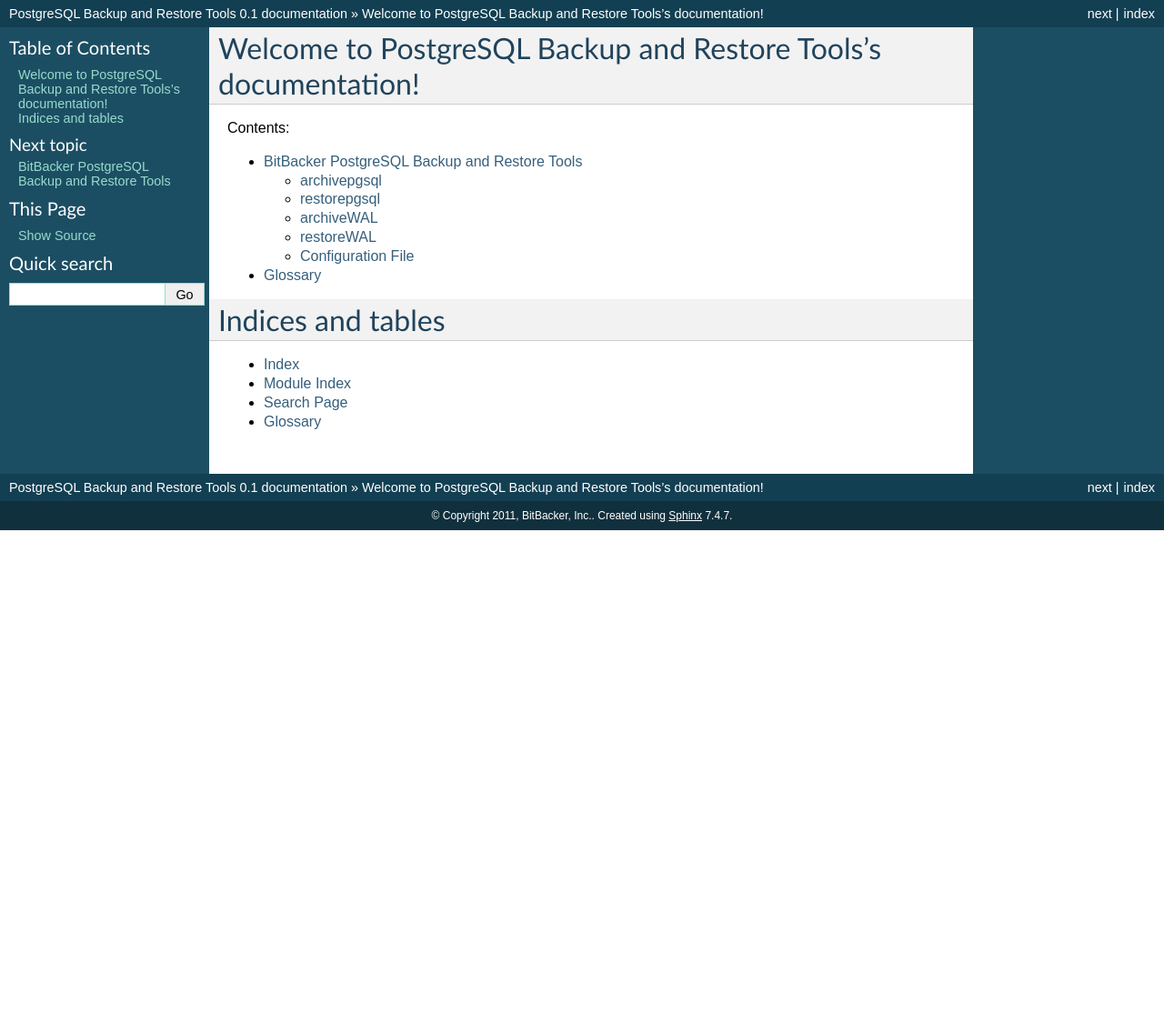
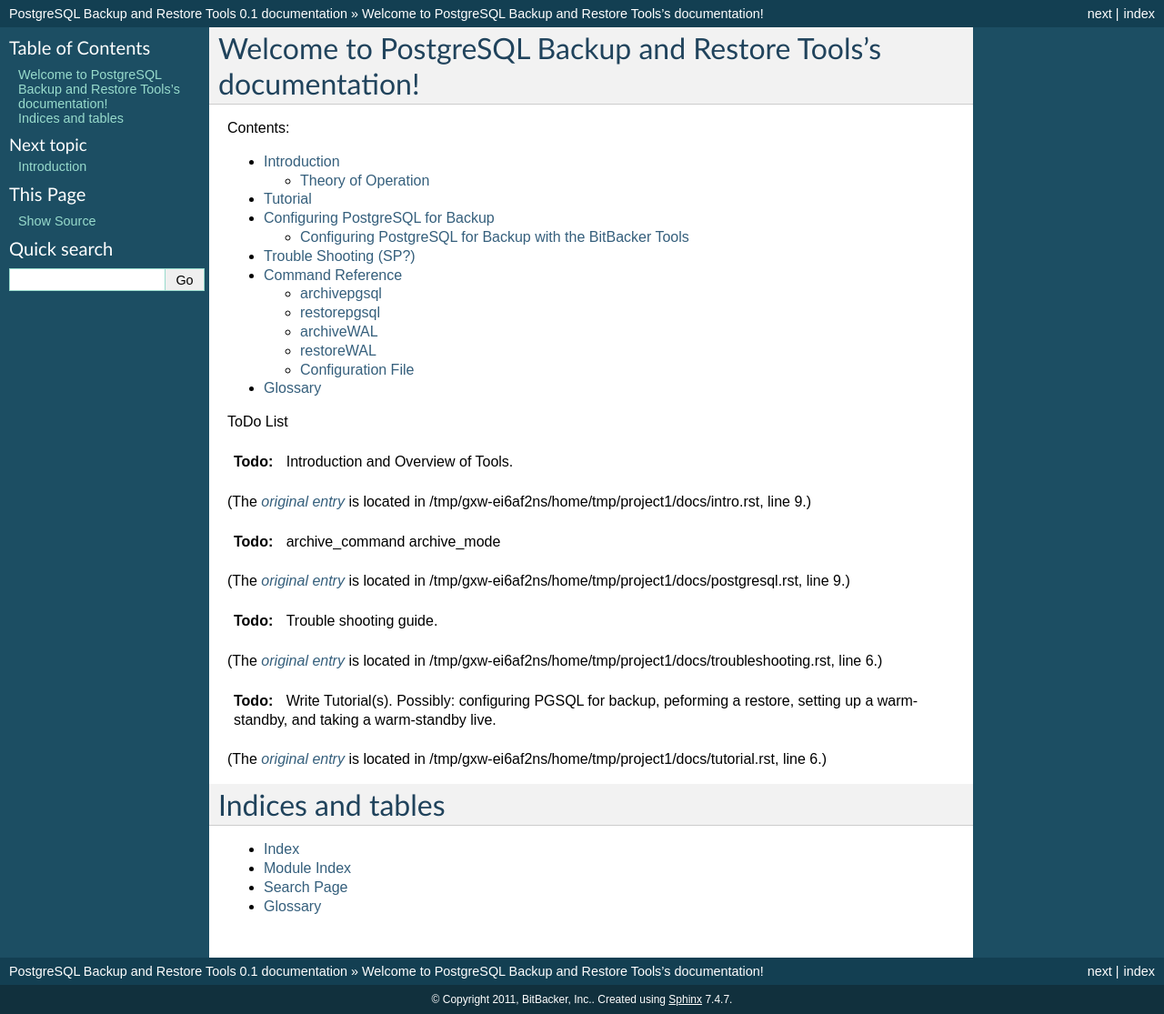
Before and after one commit to nbarendt/PgsqlBackup, a Sphinx documentation site: the page built from docs/index.rst, in a window 1280 px wide. Shown: the whole page at 91% size. Built offline with Sphinx 7.4.7, drawn with Linux system fonts in a browser that asks for light colours; before the commit the page ends 900 px from its top, so only the background shows below that.

Commit message:
adding placeholders and updating glossary

```diff
--- a/docs/conf.py
+++ b/docs/conf.py
@@ -255,4 +255,4 @@
 # Allow duplicate toc entries.
 #epub_tocdup = True
 
-todo_include_todos = False
+todo_include_todos = True
--- a/docs/glossary.rst
+++ b/docs/glossary.rst
@@ -4,6 +4,11 @@
 ========
 
 .. glossary::
+    :sorted:
+
+    postgresql.conf
+        The top-level PostgreSQL configuration file.  Typically
+        :file:`/etc/postgresql.conf`.
 
     configuration file
         The primary configuration file for the BitBacker PostgreSQL Backup and
@@ -12,3 +17,37 @@
         :ref:`archiveWAL`, :ref:`restoreWAL`.
 
         See :ref:`configuration file` for details.
+
+    PostgreSQL
+        A very advanced, open-source database system.
+        Please see `PostgreSQL`_ for more information.
+
+    write ahead log
+        Also known as a Write Ahead Log :term:`WAL files`.
+
+        The on-disk log files that PostgreSQL uses to satisfy durability
+        requirements.  WAL files can also be used for backup and restore
+        purposes, with a proper archive and restore system, such as provided
+        by the BitBacker PostgreSQL Backup and Restore Tools.
+
+    WAL files
+        See :term:`write ahead log`.
+
+    Amazon Web Services
+        A collection of "cloud" services offered by `Amazon`_, including
+        :term:`S3`.
+
+    Simple Storage Service
+        An :term:`Amazon Web Services` offering that provides inexpensive,
+        reliable data storage.  Also known as :term:`S3`.
+        See `Amazon Simple Storage Service`_ for
+        more information.
+
+    S3
+        See :term:`Simple Storage Service`.
+
+.. _PostgreSQL: http://www.postgresql.org/
+
+.. _Amazon: http://aws.amazon.com/
+
+.. _Amazon Simple Storage Service: http://aws.amazon.com/s3/
--- a/docs/index.rst
+++ b/docs/index.rst
@@ -11,19 +11,16 @@
 .. toctree::
     :maxdepth: 2
 
+    intro
+    tutorial
+    postgresql
+    troubleshooting
     reference
     glossary
 
-.. todo::
-    intro
+ToDo List
 
-.. todo::
-    tutorial
-
-
-.. todo::
-    troubleshooting
-
+.. todolist::
 
 Indices and tables
 ==================
--- /dev/null
+++ b/docs/intro.rst
@@ -0,0 +1,11 @@
+.. _intro:
+
+Introduction
+======================
+
+Theory of Operation
+-------------------
+
+.. todo::
+
+   Introduction and Overview of Tools.
--- /dev/null
+++ b/docs/postgresql.rst
@@ -0,0 +1,12 @@
+Configuring PostgreSQL for Backup
+=================================
+
+.. _configuring postgresql for backup:
+
+Configuring PostgreSQL for Backup with the BitBacker Tools
+----------------------------------------------------------
+
+.. todo::
+
+    archive_command
+    archive_mode
--- a/docs/reference.rst
+++ b/docs/reference.rst
@@ -1,4 +1,4 @@
-BitBacker PostgreSQL Backup and Restore Tools
+Command Reference
 =============================================
 
 .. _archivepgsql:
@@ -25,7 +25,7 @@
 The :program:`restorepgsql` program restores a PostgreSQL database.
 
 The operation of the :program:`restorepgsql` program is controlled by the
-:term:`configuration file`.
+:term:`configuration file`, but unlike the other programs provided, it is an interactive application, since restoring a PostgreSQL database is a multi-step operation that requires operator intervention and confirmations at various points.
 
 .. _archiveWAL:
 
@@ -34,7 +34,21 @@
 
 .. program:: archiveWAL
 
-The :program:`archiveWAL` program archives a WAL file.
+The :program:`archiveWAL` program archives a WAL file and is called like this::
+
+    $ archiveWAL absolute_path_to_WAL
+
+where ``absolute_path_to_WAL`` is the absolute path to the WAL file that should be archived.
+
+  .. note::
+
+    This is meant to be used only within the PostgreSQL configuration file
+    (:file:`postgresql.conf`) with the ``archive_command`` parameter like so::
+
+      archive_command = '/ABSOLUTE_PATH/archiveWAL %p'
+
+    Please see :ref:`Configuring PostgreSQL for Backup` and `PostgreSQL archive_command <http://www.postgresql.org/docs/8.4/interactive/runtime-config-wal.html#GUC-ARCHIVE-MODE>`_ for more information.
+
 
 The operation of the :program:`archiveWAL` program is controlled by the
 :term:`configuration file`.
--- /dev/null
+++ b/docs/troubleshooting.rst
@@ -0,0 +1,8 @@
+.. _trouble shooting:
+
+Trouble Shooting (SP?)
+======================
+
+.. todo::
+
+    Trouble shooting guide.
--- /dev/null
+++ b/docs/tutorial.rst
@@ -0,0 +1,10 @@
+.. _tutorial:
+
+Tutorial
+========
+
+.. todo::
+
+    Write Tutorial(s).
+    Possibly: configuring PGSQL for backup, peforming a restore, setting up
+    a warm-standby, and taking a warm-standby live.
```
Also changed, not shown: other parts of docs/reference.rst (+1 -1 lines).
